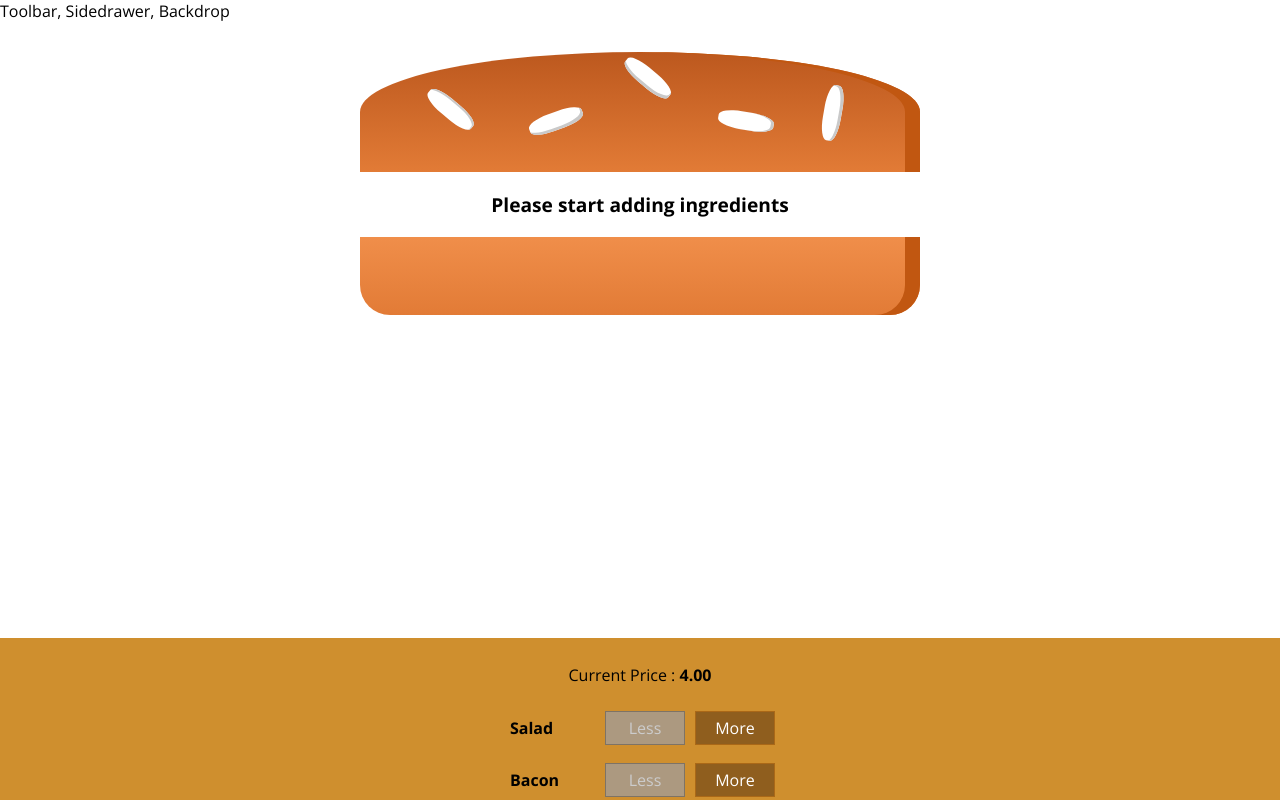
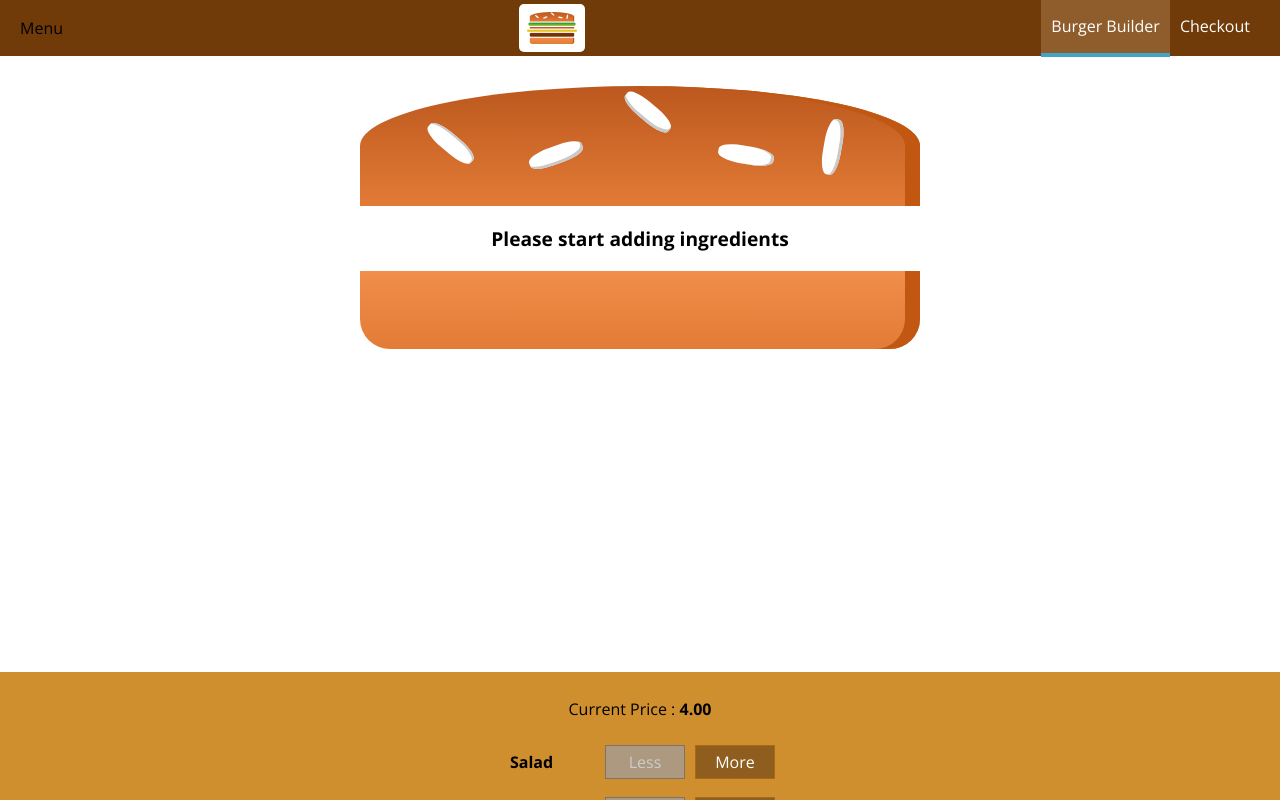
Before and after one commit to KoshalBothra/burger-builder, a React (Create React App) app: page / in a window 1280 px wide. Shown: the top 800 px of the page. Built offline with nearby package versions, Linux system fonts and the light colour scheme.

Commit message:
Added Logo and Navigation

```diff
--- a/src/components/Layout/Layout.js
+++ b/src/components/Layout/Layout.js
@@ -1,9 +1,10 @@
 import React from 'react';
 import Aux from '../../hoc/Auxiliary';
 import classes from './Layout.module.css';
+import Toolbar from '../Navigation/Toolbar/Toolbar';
 const layout = (props) => (
     <Aux>
-        <div>Toolbar, Sidedrawer, Backdrop</div>
+        <Toolbar/>
         <main className={classes.Content}>
             {props.children}
         </main>
--- a/src/components/Layout/Layout.module.css
+++ b/src/components/Layout/Layout.module.css
@@ -1,4 +1,4 @@
 .Content
 {
-    margin-top: 16px;
+    margin-top: 72px;
 }
--- /dev/null
+++ b/src/components/Logo/Logo.js
@@ -0,0 +1,10 @@
+import React from 'react';
+import burgerLogo from '../../assets/images/burger-logo.png';
+import classes from './Logo.module.css'
+const logo = (props) =>(
+    <div className={classes.Logo}>
+        <img src={burgerLogo} alt="myBurger"/>
+    </div>
+);
+
+export default logo;
--- /dev/null
+++ b/src/components/Logo/Logo.module.css
@@ -0,0 +1,14 @@
+.Logo
+{
+    background-color: white;
+    padding: 8px;
+    height: 85%;
+    box-sizing: border-box;
+    border-radius: 5px;
+}
+
+.Logo img
+{
+    height: 100%;
+
+}
--- /dev/null
+++ b/src/components/Navigation/NavigationItems/NavigationItem/NavigationItem.js
@@ -0,0 +1,11 @@
+import React from 'react';
+import classes from './NavigationItem.module.css'
+const navigationItem = (props) => (
+
+    <li className={classes.NavigationItem}>
+        <a href={props.link}
+        className={props.active ? classes.active : null}>{props.children}</a>
+    </li>
+);
+
+export default navigationItem;
--- /dev/null
+++ b/src/components/Navigation/NavigationItems/NavigationItem/NavigationItem.module.css
@@ -0,0 +1,24 @@
+.NavigationItem{
+    margin: 0px;
+    box-sizing: border-box;
+    display: flex;
+    height: 100%;
+    align-items: center;
+}
+
+.NavigationItem a {
+    color : white;
+    text-decoration: none;
+    padding: 16px 10px;
+    border-bottom: 4px solid transparent;
+    box-sizing: border-box;
+    display: block;
+}
+
+.NavigationItem a:hover,
+.NavigationItem a:active,
+.NavigationItem a.active{
+    background-color: #8f5c2c;
+    border-bottom: 4px solid #40a4c8;
+    color:white;
+}
--- /dev/null
+++ b/src/components/Navigation/NavigationItems/NavigationItems.js
@@ -0,0 +1,15 @@
+import React from 'react';
+import classes from './NavigationItems.module.css';
+import NavigationItem from './NavigationItem/NavigationItem';
+const navigationItems = () => (
+    <ul className={classes.NavigationItems}>
+        <NavigationItem link="/" active>
+            Burger Builder
+        </NavigationItem>
+        <NavigationItem link="/">
+            Checkout
+        </NavigationItem>
+    </ul>
+);
+
+export default navigationItems;
--- /dev/null
+++ b/src/components/Navigation/NavigationItems/NavigationItems.module.css
@@ -0,0 +1,9 @@
+.NavigationItems{
+    margin: 0px;
+    padding: 0px;
+    list-style: none;
+    display: flex;
+    align-items: center;
+    height: 100%;
+
+}
--- /dev/null
+++ b/src/components/Navigation/Toolbar/Toolbar.js
@@ -0,0 +1,16 @@
+import React from 'react';
+import classes from './Toolbar.module.css';
+import Logo from '../../Logo/Logo';
+import NavigationItems from '../NavigationItems/NavigationItems';
+
+const toolbar = (props) =>(
+    <header className={classes.Toolbar}>
+        <div>Menu</div>
+        <Logo/>
+        <nav>
+            <NavigationItems/>
+        </nav>
+    </header>
+);
+
+export default toolbar;
--- /dev/null
+++ b/src/components/Navigation/Toolbar/Toolbar.module.css
@@ -0,0 +1,20 @@
+.Toolbar
+{
+    height: 56px;
+    width: 100%;
+    position: fixed;
+    top: 0;
+    left: 0;
+    background-color: #703b09;
+    display: flex;
+    justify-content: space-between;
+    align-items: center;
+    padding: 0px 20px;
+    box-sizing: border-box;
+    z-index: 90;
+}
+
+.Toolbar nav{
+    height: 100px;
+
+}
```
Also changed, not shown: src/assets/images/burger-logo.png (added).
